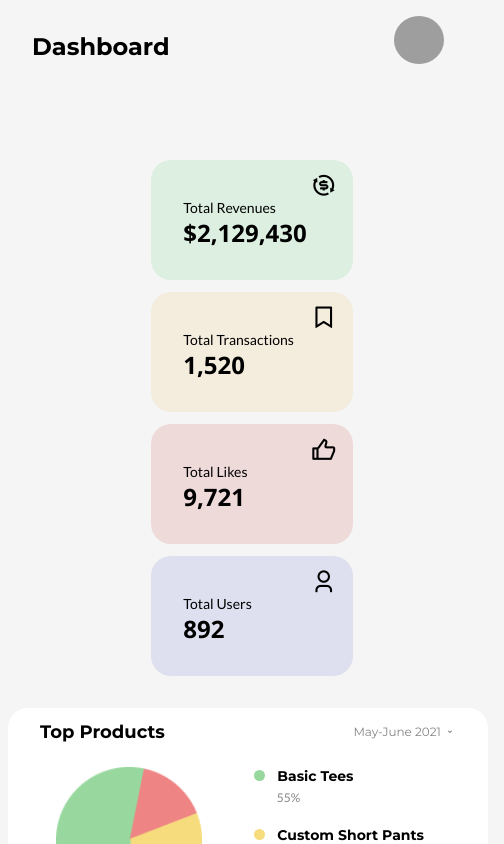
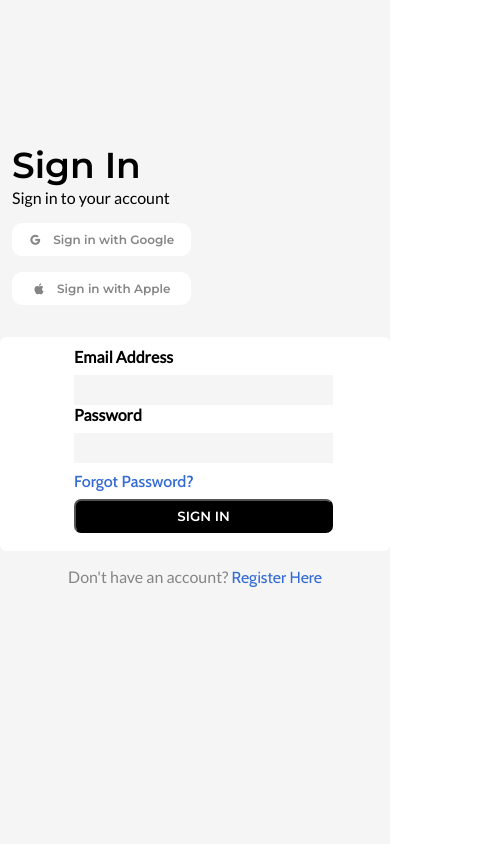
Before and after one commit to Ishu070303/Listed_project, a React (Create React App) app: page / in a window 390 px wide. Shown: the top 844 px of the page, 504 px wide, since content can reach past the window. Built offline with nearby package versions, Linux system fonts and the light colour scheme; grey boxes are pictures that could not be loaded; a web font is replaced by a local one.

Commit message:
reponsive login page

```diff
--- a/package.json
+++ b/package.json
@@ -8,6 +8,7 @@
     "@testing-library/user-event": "^13.5.0",
     "react": "^18.2.0",
     "react-dom": "^18.2.0",
+    "react-router-dom": "^6.10.0",
     "react-scripts": "5.0.1",
     "remixicon": "^3.2.0",
     "web-vitals": "^2.1.4"
--- a/src/App.js
+++ b/src/App.js
@@ -2,15 +2,15 @@ import React from 'react';
 
 import './style.css';
 import Login from './components/Login/Login';
-import Dashboard from './components/Dashboard/Dashboard';
+// import Dashboard from './components/Dashboard/Dashboard';
+// import { Route, Routes } from 'react-router-dom';
 
 const App = () => {
   return (
     <>
-      <Dashboard />
-      {/* <Login /> */}
+     <Login />
     </>
   )
 }
 
-export default App
+export default App;
--- a/src/components/Login/login.css
+++ b/src/components/Login/login.css
@@ -154,11 +154,27 @@
 
 /*======================responsive=========================*/
 
+
+@media only screen and (max-width: 828px){
+    .left-side{
+        display: none;
+    }
+
+    .right-side{
+        width: 100vw;
+    }
+
+    .right-div{
+        margin-top: 9rem;
+    }
+}
+
 @media only screen and (max-width: 468px) {
     /* Left side page */
     .left-side {
      display: none;
     }
+
     .left-side h1 {
         font-size: 4.5rem;
         width: 32%;
@@ -167,24 +183,35 @@
     }
     /* right side page */
     .right-side {
-        width: 60%;
+        width: 100vw;
         height: 100vh;
         float: right;
         display: flex;
         background-color: #F5F5F5;
     }
     .right-div {
-        width: 50%;
+        width: 100vw;
     }
     .google-button,
     .apple-button {
-        width: auto;
-        margin-right: 1rem;
+        margin-left: 12px;
+        margin-top: 1rem;
     }
     .div-under .i1 {
         width: 70%;
     }
-    /* .submit-button{
-        width: 100%;
-    } */
+
+    .right-div h2{
+        font-weight: 700;
+        font-size: 36px;
+        line-height: 43.88px;
+        margin-left: 12px;
+        font-family: 'Montserrat', sans-serif;
+        font-weight: 400;
+    }
+
+    .t1{
+        margin-left: 12px;
+    }
+
 }
```
Also changed, not shown: 1 other file (tests, documents, lock files or other folders).
